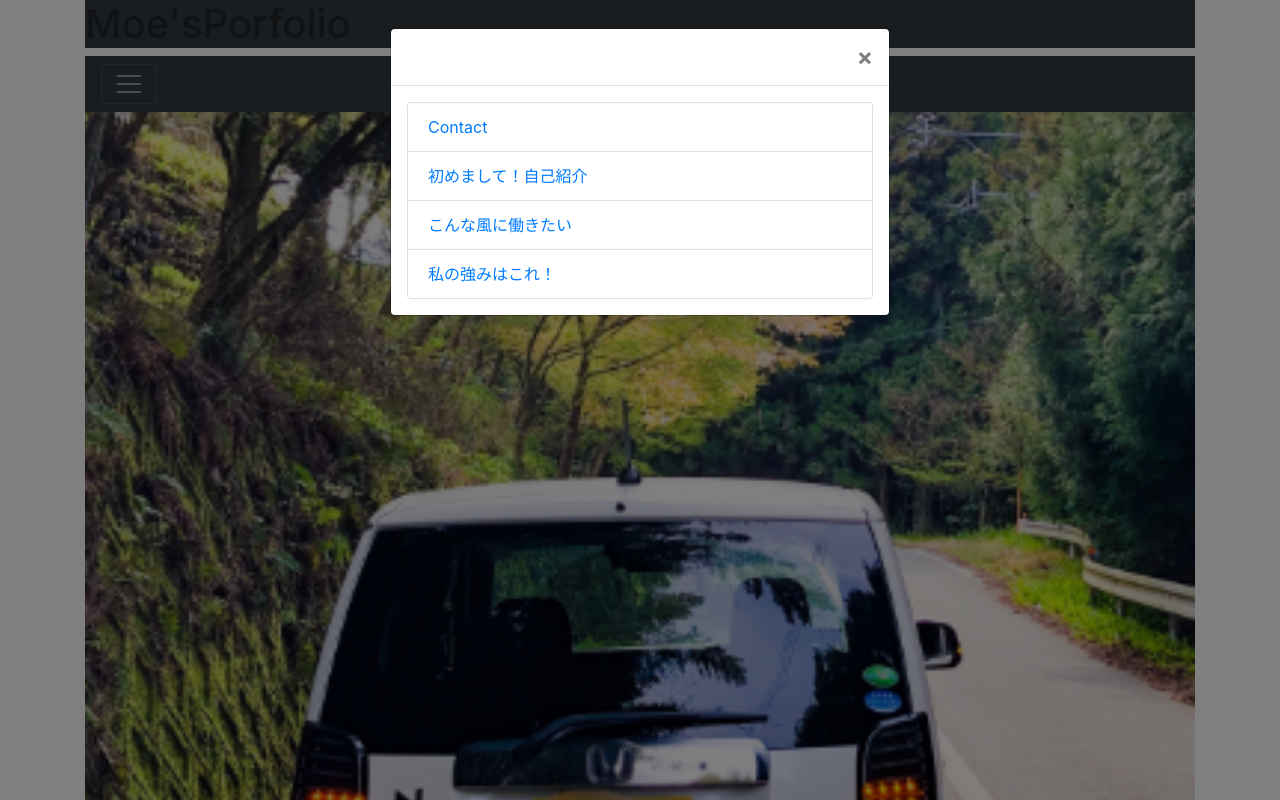
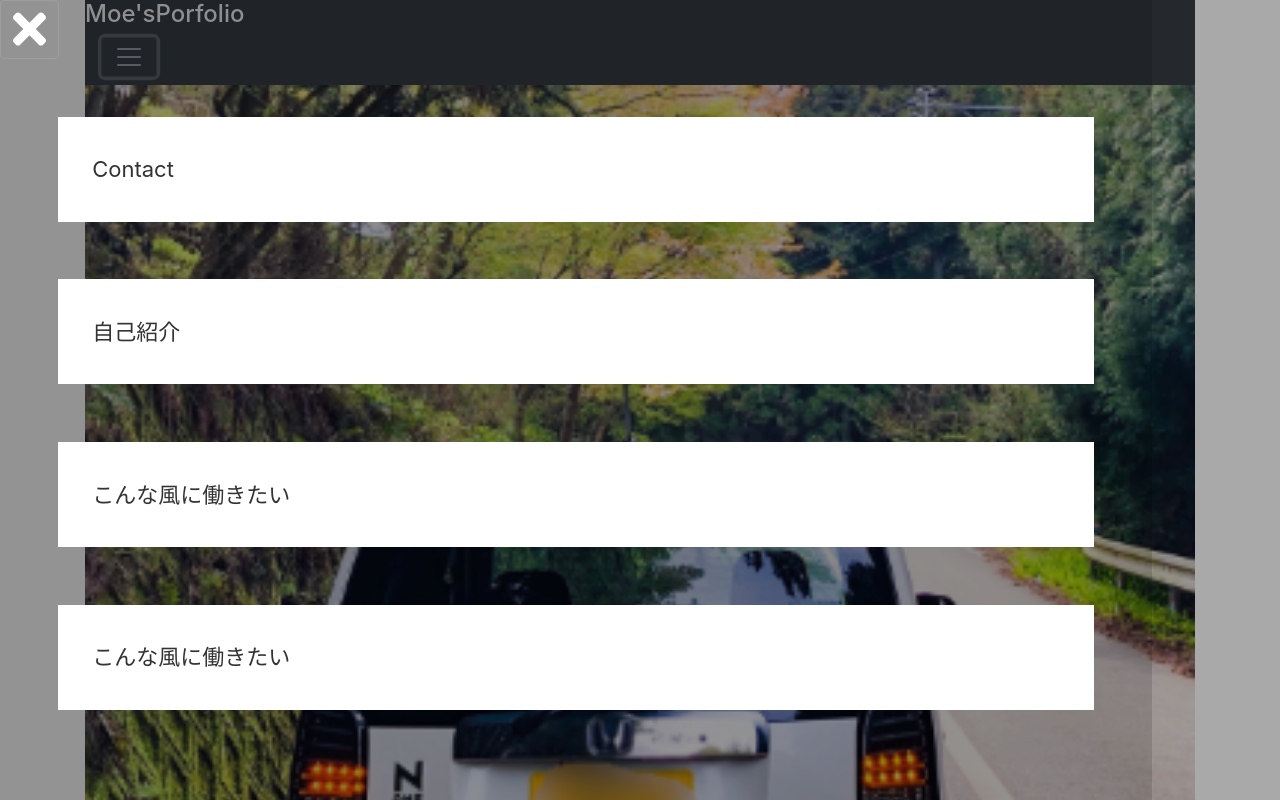
Before and after one commit to haru021/vue-portfolio, a Vue app: page / in a window 1280 px wide. Both pictures are taken after a click on the button 129 px from the left and 84 px from the top of the page. Shown: the top 800 px of the page. Built offline with nearby package versions, Linux system fonts and the light colour scheme.

Commit message:
drawerメニュー追加 フォントアウェイサム追加

```diff
--- a/package.json
+++ b/package.json
@@ -18,12 +18,14 @@
     "vue-router": "^3.1.3"
   },
   "devDependencies": {
+    "@fortawesome/fontawesome-free": "^5.11.2",
     "@vue/cli-plugin-babel": "^3.11.0",
     "@vue/cli-plugin-eslint": "^3.11.0",
     "@vue/cli-service": "^3.11.0",
     "babel-eslint": "^10.0.1",
     "eslint": "^5.16.0",
     "eslint-plugin-vue": "^5.0.0",
+    "hard-source-webpack-plugin": "^0.13.1",
     "vue-template-compiler": "^2.6.10"
   },
   "eslintConfig": {
--- a/src/App.vue
+++ b/src/App.vue
@@ -3,17 +3,18 @@
     <b-container class="header">
       <b-row>
         <b-col cols="12">
-        <h1 class="bg-dark">Moe'sPorfolio</h1>
+          <h1 class="bg-dark"><router-link to="/" class="text-light">Moe'sPorfolio</router-link></h1>
           <nav class="navbar navbar-dark bg-dark">
-      <b-button v-b-modal.modal-1 class="navbar-toggler"><span class="navbar-toggler-icon"></span></b-button>
-  <b-modal id="modal-1" hide-footer="true">
-    <b-list-group>
-  <b-list-group-item><a href="#">Contact</a></b-list-group-item>
-  <b-list-group-item><router-link to="/Profile">初めまして！自己紹介</router-link></b-list-group-item>
-  <b-list-group-item><a href="#">こんな風に働きたい</a></b-list-group-item>
-  <b-list-group-item><a href="#">私の強みはこれ！</a></b-list-group-item>
-</b-list-group>
-  </b-modal>
+            <b-button class="navbar-toggler" @click="openMenu"><span class="navbar-toggler-icon"></span></b-button>
+            <Drawer :direction="'left'" :exist="true" ref="LeftDrawer">
+              <b-button class="navbar-toggler" @click="closeMenu"><span class="close-btn"><font-awesome-icon icon="times" /></span></b-button>
+              <ul>
+                <li><a href="#">Contact</a></li>
+                <li><a href="#">自己紹介</a></li>
+                <li><a href="#">こんな風に働きたい</a></li>
+                <li><a href="#">こんな風に働きたい</a></li>
+              </ul>
+            </Drawer>
           </nav>
         </b-col>
       </b-row>
@@ -21,3 +22,63 @@
     <router-view />
   </div>
 </template>
+
+<script>
+import Drawer from './components/Drawer.vue';
+export default {
+  name: 'App',
+  data(){
+    return{
+      active: false,
+      navi: false,
+    }
+  },
+  components:{
+    'Drawer': Drawer,
+  },
+  methods:{
+    naviOpen:function(){
+      this.active = !this.active;
+      this.navi = !this.navi;
+    },
+    openMenu(){
+      if(this.$refs.LeftDrawer.active){
+        this.$refs.LeftDrawer.close();
+      }else{
+        this.$refs.LeftDrawer.open();
+      }
+    },
+    closeMenu(){
+      if(this.$refs.LeftDrawer.active){
+        this.$refs.LeftDrawer.close();
+      }
+    }
+  }
+}
+</script>
+
+<style>
+.bg-dark{
+  margin-bottom: 0%;
+  font-size: 1.5rem;
+}
+.close-btn{
+  font-size: 3rem;
+  color:#ffffff;
+}
+ul{
+  padding-left: 0;
+}
+  li{
+    list-style: none;
+    padding-left: 0%;
+    margin: 5%;
+    background-color: #ffffff;
+    padding:3%;
+  }
+  li a{
+    font-size: 22px;
+    color: #333333;
+  }
+
+</style>
--- /dev/null
+++ b/src/components/Drawer.vue
@@ -0,0 +1,246 @@
+<template>
+	<section v-if="enabled">
+		<aside class="sidebar" :style="style" ref="element">
+			<slot>
+
+			</slot>
+		</aside>
+		<div class="overlay" ref="overlay"></div>
+	</section>
+</template>
+<script>
+	export default{
+		props:['direction','exist'],
+		data(){
+			return {
+				auto_speed:'0.3s',
+				manual_speed:'0.03s',
+				threshold:20,
+				startTime:null,
+				startPos:null,
+				translate:null,
+				active:false,
+				visible:true,
+			}
+		},
+		computed:{
+			element:function(){
+				return this.$refs.element;
+			},
+			overlay:function(){
+				return this.$refs.overlay;
+			},
+			enabled:function(){
+				if(this.exist == true){
+					return true;
+				}
+				return false;
+			},
+			style:function(){
+				if(this.direction == 'right'){
+					return 'transform:translate3d(100%,0,0);right:0;';
+				}
+					return 'transform:translate3d(-100%,0,0);left:0;';
+			},
+		},
+		mounted(){
+			document.addEventListener('touchstart',(e) =>{this.handleStart(e)});
+			document.addEventListener('touchmove',(e) =>{this.handleMove(e)});
+			document.addEventListener('touchend',(e) =>{this.handleEnd(e)});
+			document.addEventListener('touchcancel',(e) =>{this.handleEnd(e)});
+			window.addEventListener('resize', (e) =>{this.setVisibality(e)}, true);
+			this.overlay.addEventListener('transitionend',(e) =>{this.handleZindex(e)},false);
+			this.overlay.addEventListener('click',(e) =>{this.close()},false);
+			this.setVisibality();
+		},
+		methods:{
+			setVisibality(){
+				if(this.element.offsetWidth == 0){
+					this.visible=false;
+				}else{
+					this.visible=true;
+				}
+			},
+			handleStart(e){
+				  	this.startTime = new Date().getTime();
+				   	this.startPos = e.targetTouches[0].pageX;
+				   	this.element.style.transitionDuration = this.manual_speed;
+			},
+			handleMove(e){
+					let gesture = this.gesture(e);
+					let valid = this.validate(this.direction,gesture);
+					if(valid){
+					let percent = this.percentage(this.direction,gesture);
+						if(this.direction == 'left'){
+								this.translate = (e.touches[0].pageX-this.element.offsetWidth);
+								if(this.translate < 0){
+									this.element.style.transform = 'translate3d('+ this.translate +'px,0,0)';
+								}else{
+									this.open();
+								}
+						}else{
+								this.translate = -(screen.width-this.element.offsetWidth-e.touches[0].pageX);
+								if(this.translate > 0){
+									this.element.style.transform = 'translate3d('+ this.translate +'px,0,0)';
+								}else{
+									this.open();
+								}
+						}
+						this.overlayOpacity(percent/100);
+					}
+			},
+			handleEnd(e){
+					let speed = this.speed(e);
+					let gesture = this.gesture(e);
+					let valid = this.validate(this.direction,gesture);
+
+					if(valid){
+						if(speed>0.6){
+							if(!this.active){
+								this.open();
+							}else{
+								this.close();
+							}
+						}else{
+							if(this.element.offsetWidth/2>Math.abs(this.translate)){
+								this.open();
+							}else{
+								this.close();
+
+							}
+						}
+					}
+
+			},
+			handleZindex(){
+				let opacity = window.getComputedStyle(this.overlay).getPropertyValue('opacity');
+				if(opacity<=0){
+					this.overlay.style.zIndex = -999;
+				}
+			},
+			validate(direction,gesture){
+				if(direction == 'left'){
+					if((this.active && gesture == 'swiperight') || (!this.active && (gesture == 'swipeleft' || this.startPos>this.threshold))){
+						return false;
+					}
+				}else{
+					if((this.active && gesture == 'swipeleft') || (!this.active && (gesture == 'swiperight' || this.startPos<(screen.width-this.threshold)))){
+						return false;
+					}
+				}
+				if((document.querySelector('.sidebar.active') && !this.active) || !this.visible){
+					return false;
+				}
+				return true;
+			},
+			overlayOpacity(opacity){
+				this.overlay.style.opacity = opacity;
+				if(opacity > 0){
+					this.overlay.style.zIndex = 999;
+				}
+			},
+			gesture(e){
+				let directions = [
+					'swipeleft',
+					'swiperight',
+				];
+				let currentPos = e.changedTouches[0].pageX;
+				if((this.startPos-currentPos)<0){
+					return directions[1];
+				}else{
+					return directions[0];
+				}
+
+			},
+
+			open(){
+				this.translate = 0;
+				this.element.style.transform = 'translate3d('+this.translate+',0,0)';
+				this.element.style.transitionDuration = this.auto_speed;
+				this.overlayOpacity(1);
+	    		this.lock(document.querySelector('html'));
+	    		this.lock(document.querySelector('body'));
+				this.element.classList.add('active');
+				this.active = true;
+			},
+			close(){
+				if(this.direction=='left'){
+					this.translate = '-'+this.element.offsetWidth+'px';
+				}else{
+					this.translate = this.element.offsetWidth+'px';
+				}
+				this.element.style.transform = 'translate3d('+this.translate+',0,0)';
+				this.element.style.transitionDuration = this.auto_speed;
+				this.overlayOpacity(0);
+	    		this.unlock(document.querySelector('html'));
+	    		this.unlock(document.querySelector('body'));
+				this.element.classList.remove('active');
+				this.active = false;
+
+			},
+			speed(e){
+				let time = new Date().getTime() - this.startTime;
+				let startP = Math.abs(this.startPos);
+				let endP =  Math.abs(e.changedTouches[0].pageX);
+				let distance = startP>endP? (startP-endP):(endP-startP);
+				return distance/time;
+			},
+			percentage(direction,gesture){
+				let percentage = 0;
+				let test = [];
+				if(direction == 'left'){
+					test = ['swipeleft','swiperight']
+				}else{
+					test = ['swiperight','swipeleft']
+				}
+				if(this.active && gesture == test[0]){
+					percentage = 100-Math.round(Math.abs(this.translate)/this.element.offsetWidth*100);
+				}
+				if(!this.active && gesture == test[1]){
+					percentage = Math.round(100-Math.abs(this.translate)/this.element.offsetWidth*100);
+				}
+					if(percentage>100){
+						percentage = 100;
+					}
+					if(percentage<0){
+						percentage = 0;
+					}
+					return percentage;
+			},
+			lock(element){
+				element.style.overflow = 'hidden';
+				element.style.touchAction = 'none';
+			},
+			unlock(element){
+				element.style.removeProperty('overflow');
+				element.style.removeProperty('touch-action');
+			}
+		}
+	}
+</script>
+<style scoped>
+	div.overlay{
+	    position:fixed;
+	    z-index: -999;
+	    left: 0px;
+	    top:0px;
+	    background:rgba(11, 10, 12, 0.35);
+	    opacity: 0;
+	    width: 100%;
+	    height: 100%;
+	    transition: opacity 0.3s ease;
+	}
+	aside.sidebar{
+	    z-index: 9999;
+	    position: fixed;
+	    will-change: transform;
+	    height: 100%;
+	    top: 0px;
+		transition:transform 0.3s ease;
+	    background:#00000021;
+	    width: 90%;
+		overflow-y: auto;
+		overflow-x: hidden;
+		word-wrap: break-word;
+	}
+</style>
--- a/src/main.js
+++ b/src/main.js
@@ -3,12 +3,20 @@ import App from './App.vue'
 
 import 'bootstrap/dist/css/bootstrap.css'
 import 'bootstrap-vue/dist/bootstrap-vue.css'
+import router from './router.js'
 import BootstrapVue from 'bootstrap-vue'
+import { library } from '@fortawesome/fontawesome-svg-core'
+import { fas } from '@fortawesome/free-solid-svg-icons'
+import { FontAwesomeIcon } from '@fortawesome/vue-fontawesome'
 
+
+library.add(fas)
 Vue.use(BootstrapVue)
+Vue.component('font-awesome-icon', FontAwesomeIcon)
 
-import router from './router.js'
+Vue.config.productionTip = false
 
+/* eslint-disable no-new */
 new Vue({
   el: '#app',
   router,
--- /dev/null
+++ b/vue.config.js
@@ -0,0 +1,8 @@
+var HardSourceWebpackPlugin = require('hard-source-webpack-plugin');
+module.exports = {
+    configureWebpack: {
+        plugins: [
+            // new HardSourceWebpackPlugin()
+        ]
+    }
+}
```
Also changed, not shown: 1 other file (tests, documents, lock files or other folders). Lines whose indentation alone changed are shown as unchanged.
